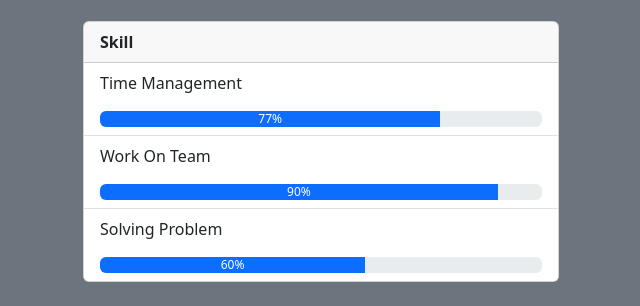
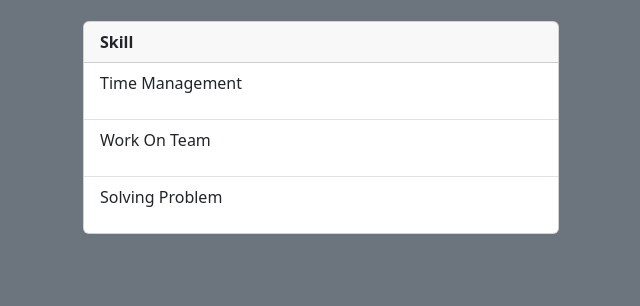
Before and after one commit to zidan-herlangga/curiculum-vitae, a website built with Vite: page index.html in a window 1280 px wide. Shown: the part 699-1005 px from the top of the page, without its empty margins (319-959 px from the left). After the commit the page ends 957 px from the top, so only its background shows below. Built offline with nearby package versions, Linux system fonts and the light colour scheme.

Commit message:
Update index.html

```diff
--- a/index.html
+++ b/index.html
@@ -114,7 +114,7 @@
         <ul class="list-group list-group-flush">
           <li class="list-group-item">
             <p>Time Management</p>
-            <div
+<!--             <div
               class="progress"
               role="progressbar"
               aria-label="Example with label"
@@ -123,11 +123,11 @@
               aria-valuemax="100"
             >
               <div class="progress-bar" style="width: 77%">77%</div>
-            </div>
+            </div> -->
           </li>
           <li class="list-group-item">
             <p>Work On Team</p>
-            <div
+<!--             <div
               class="progress"
               role="progressbar"
               aria-label="Example with label"
@@ -136,11 +136,11 @@
               aria-valuemax="100"
             >
               <div class="progress-bar" style="width: 90%">90%</div>
-            </div>
+            </div> -->
           </li>
           <li class="list-group-item">
             <p>Solving Problem</p>
-            <div
+<!--             <div
               class="progress"
               role="progressbar"
               aria-label="Example with label"
@@ -149,7 +149,7 @@
               aria-valuemax="100"
             >
               <div class="progress-bar" style="width: 60%">60%</div>
-            </div>
+            </div> -->
           </li>
         </ul>
       </div>
```
